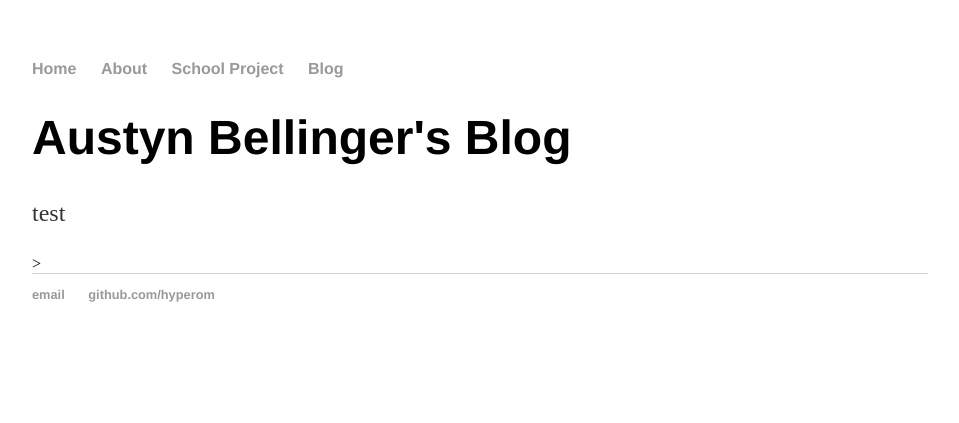
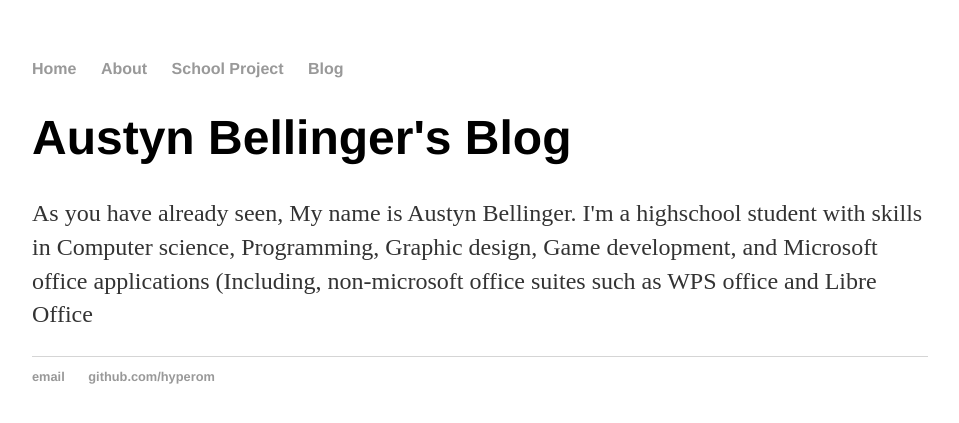
Before and after one commit to SUHScomputerclub/SUHScomputerclub.github.io, a Jekyll site: the page built from about/index.html, in a window 1280 px wide. Shown: the top 423 px of the page, without its empty margins (160-1119 px from the left). Built offline with Jekyll 4.4.1, drawn with Linux system fonts in a browser that asks for light colours.

Commit message:
added about page.

```diff
--- a/about/index.html
+++ b/about/index.html
@@ -4,4 +4,4 @@ title: Austyn Bellinger's Blog
 ---
 	<h1>{{ page.title }}</h1>
 
-	<p>test</p>>
+	<p>As you have already seen, My name is Austyn Bellinger. I'm a highschool student with skills in Computer science, Programming, Graphic design, Game development, and Microsoft office applications (Including, non-microsoft office suites such as WPS office and Libre Office</p>
```
